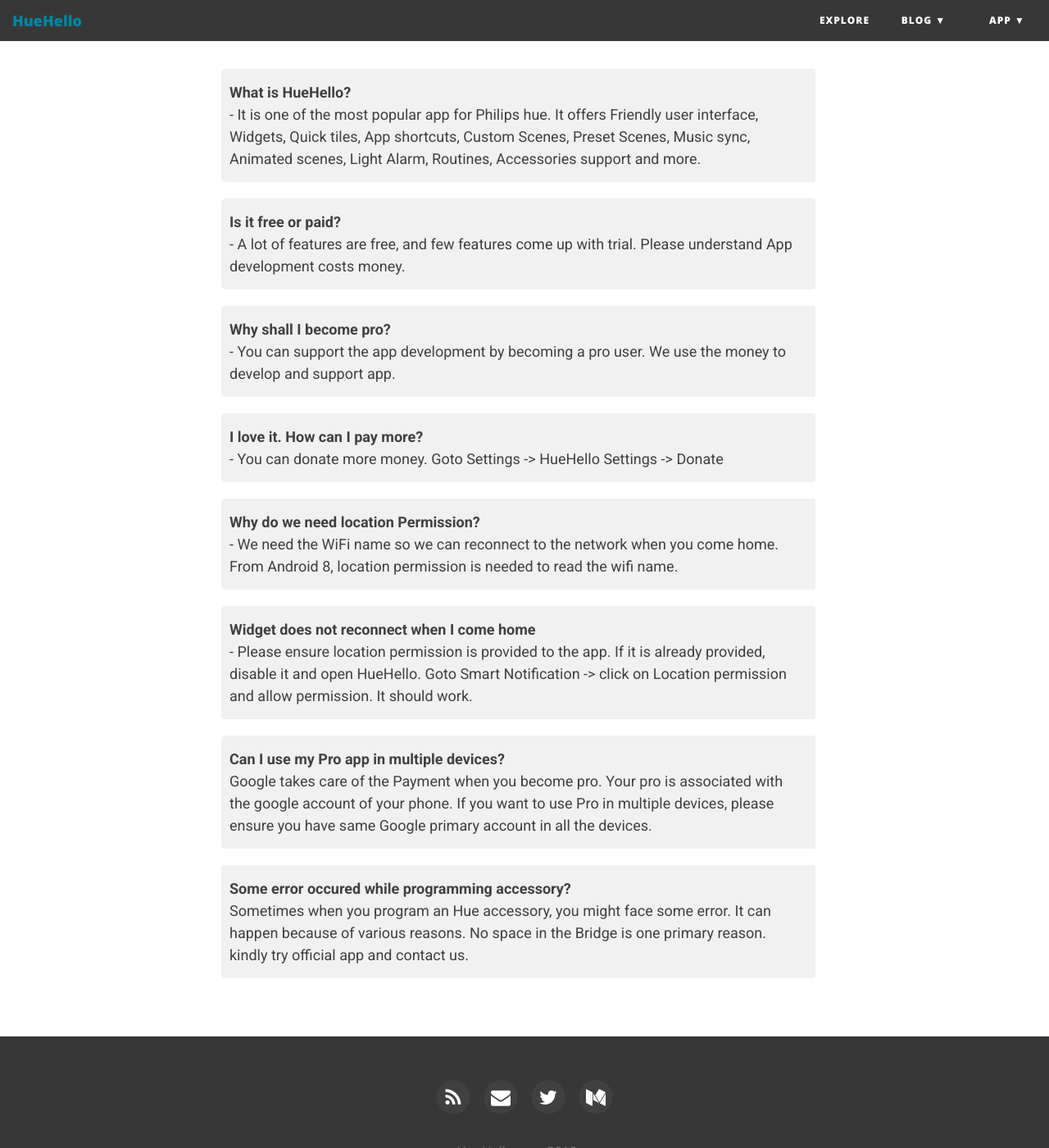
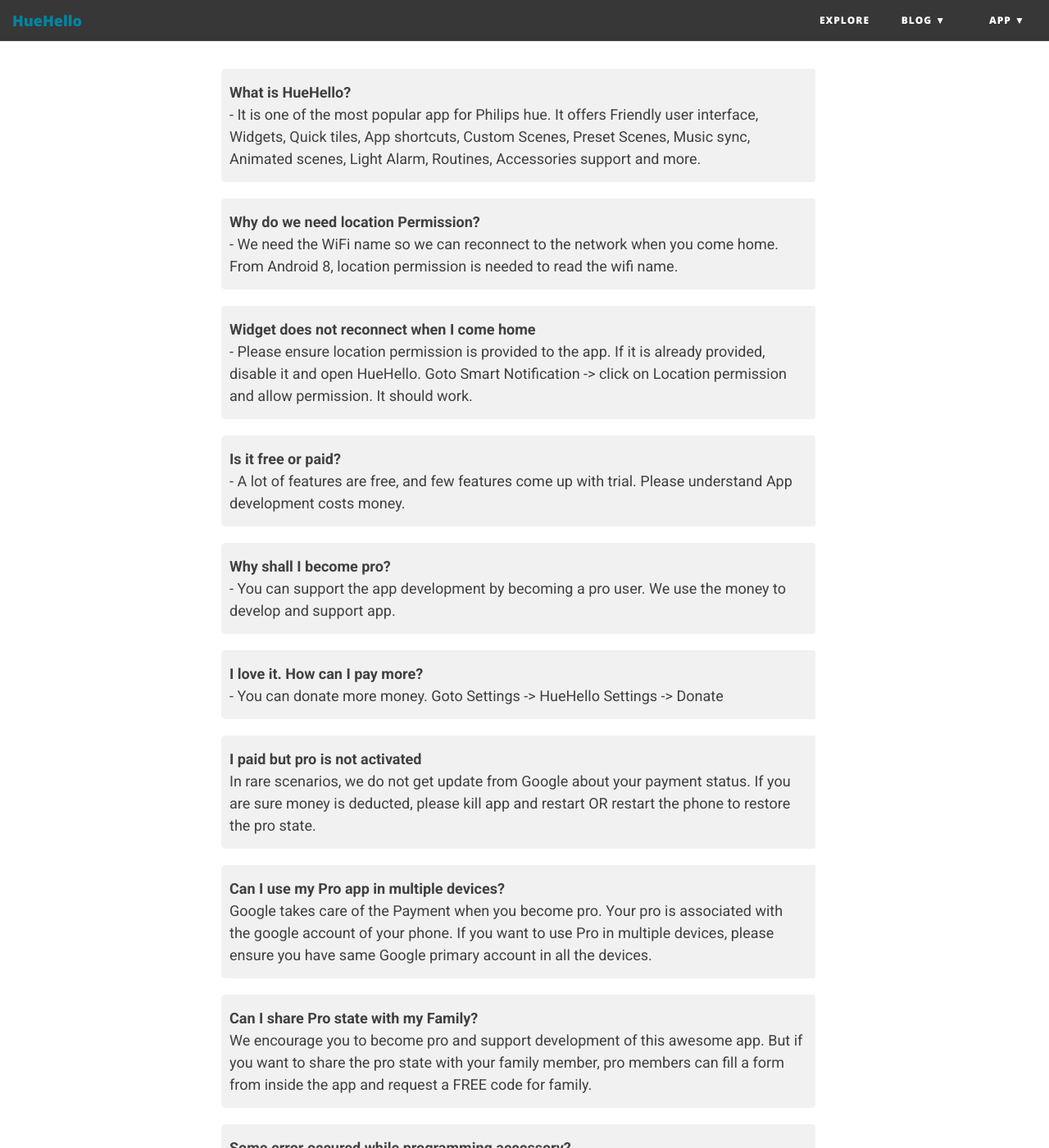
Before and after one commit to huehello/website, a Jekyll site: the page built from faq/huehello.md, in a window 1280 px wide and 1400 px high, scrolled down 267 px. Shown: the whole window at 82% size. Built offline with Jekyll 4.4.1, drawn with Linux system fonts in a browser that asks for light colours; nearby versions of some CDN libraries.

Commit message:
added more faq fmaily

```diff
--- a/faq/huehello.md
+++ b/faq/huehello.md
@@ -9,6 +9,12 @@
 Custom Scenes, Preset Scenes, Music sync, Animated scenes, Light Alarm, Routines, Accessories support and more.
 
 {: .box-plain}
+ **Why do we need location Permission?**<br/> - We need the WiFi name so we can reconnect to the network when you come home. From Android 8, location permission is needed to read the wifi name.
+
+ {: .box-plain}
+ **Widget does not reconnect when I come home**<br/> - Please ensure location permission is provided to the app. If it is already provided, disable it and open HueHello. Goto Smart Notification -> click on Location permission and allow permission. It should work.
+
+{: .box-plain}
  **Is it free or paid?**<br/> - A lot of features are free, and few features come up with trial. Please understand App development costs money.
 
  {: .box-plain}
@@ -17,15 +23,15 @@
  {: .box-plain}
  **I love it. How can I pay more?**<br/> - You can donate more money. Goto Settings -> HueHello Settings -> Donate
 
- {: .box-plain}
- **Why do we need location Permission?**<br/> - We need the WiFi name so we can reconnect to the network when you come home. From Android 8, location permission is needed to read the wifi name.
-
- {: .box-plain}
- **Widget does not reconnect when I come home**<br/> - Please ensure location permission is provided to the app. If it is already provided, disable it and open HueHello. Goto Smart Notification -> click on Location permission and allow permission. It should work.
+{: .box-plain}
+ **I paid but pro is not activated**<br/> In rare scenarios, we do not get update from Google about your payment status. If you are sure money is deducted, please kill app and restart OR restart the phone to restore the pro state.
 
 
 {: .box-plain}
  **Can I use my Pro app in multiple devices?**<br/> Google takes care of the Payment when you become pro. Your pro is associated with the google account of your phone. If you want to use Pro in multiple devices, please ensure you have same Google primary account in all the devices.
 
+{: .box-plain}
+ **Can I share Pro state with my Family?**<br/> We encourage you to become pro and support development of this awesome app. But if you want to share the pro state with your family member, pro members can fill a form from inside the app and request a FREE code for family.
+
  {: .box-plain}
  **Some error occured while programming accessory?**<br/> Sometimes when you program an Hue accessory, you might face some error. It can happen because of various reasons. No space in the Bridge is one primary reason. kindly try official app and contact us.
```
